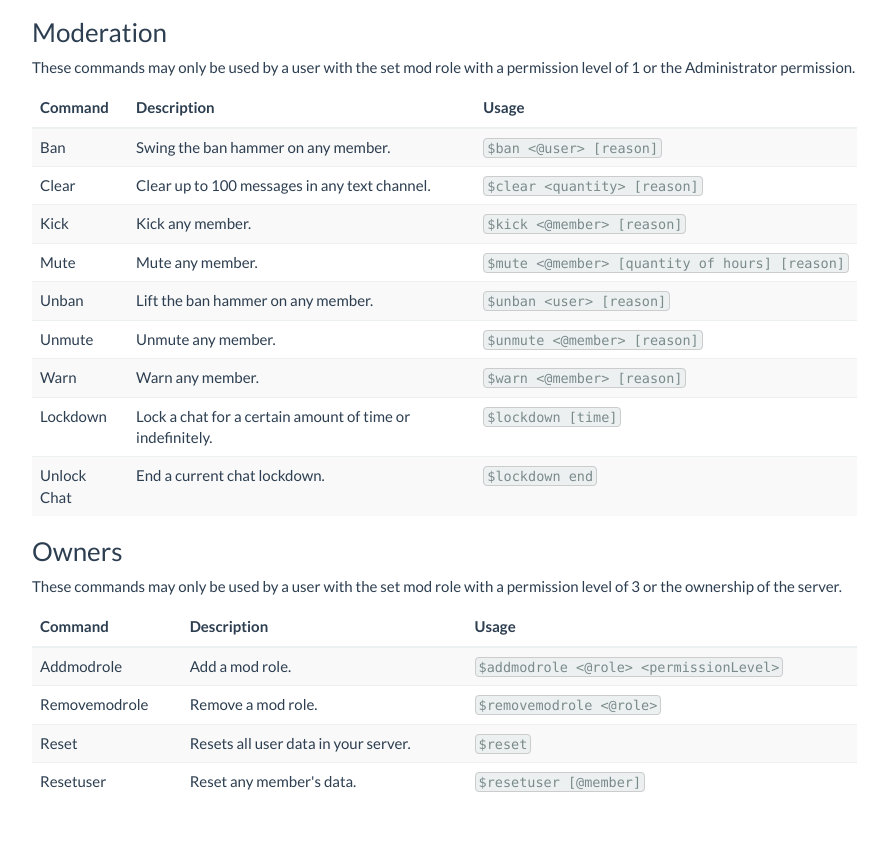
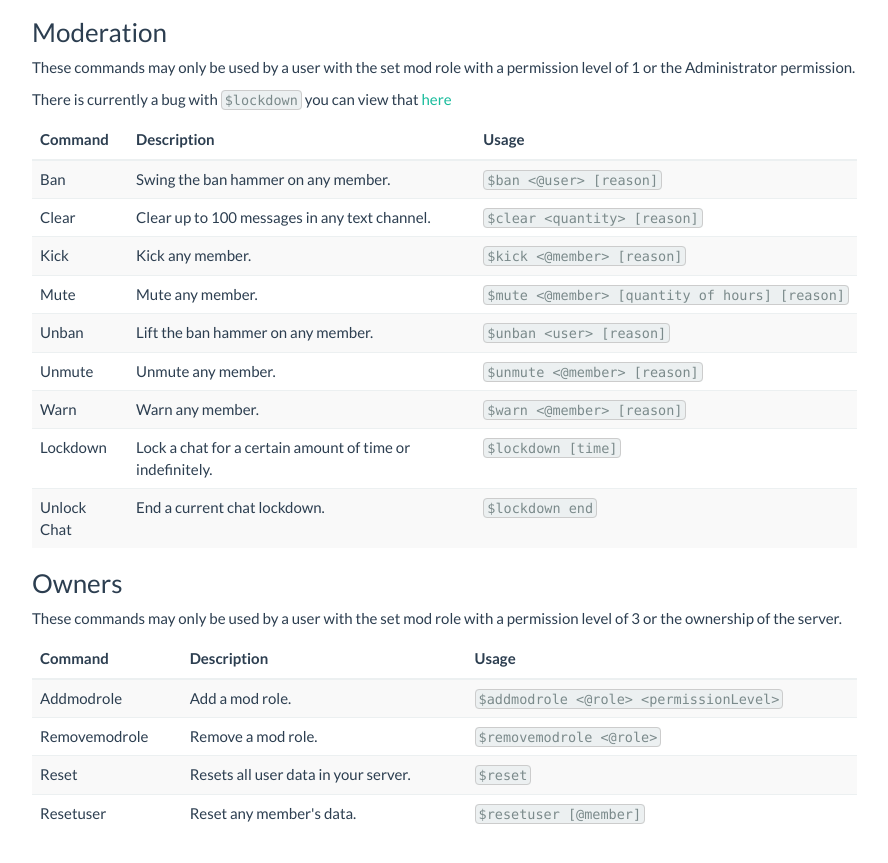
Before and after one commit to paraboat/docs, a plain HTML site: page commands/index.html in a window 1280 px wide. Shown: the part 2197-3060 px from the top of the page, without its empty margins (338-1226 px from the left). Drawn offline with Linux system fonts and the light colour scheme; no server answers.

Commit message:
Update index.html

```diff
--- a/commands/index.html
+++ b/commands/index.html
@@ -351,6 +351,7 @@
 </table>
 <h3 id="moderation">Moderation</h3>
 <p>These commands may only be used by a user with the set mod role with a permission level of 1 or the Administrator permission.</p>
+<p>There is currently a bug with <code>$lockdown</code> you can view that <a href="https://github.com/iiTheWither/witherbot/issues/1">here</a></p>
 <table>
 <thead>
 <tr>
```
